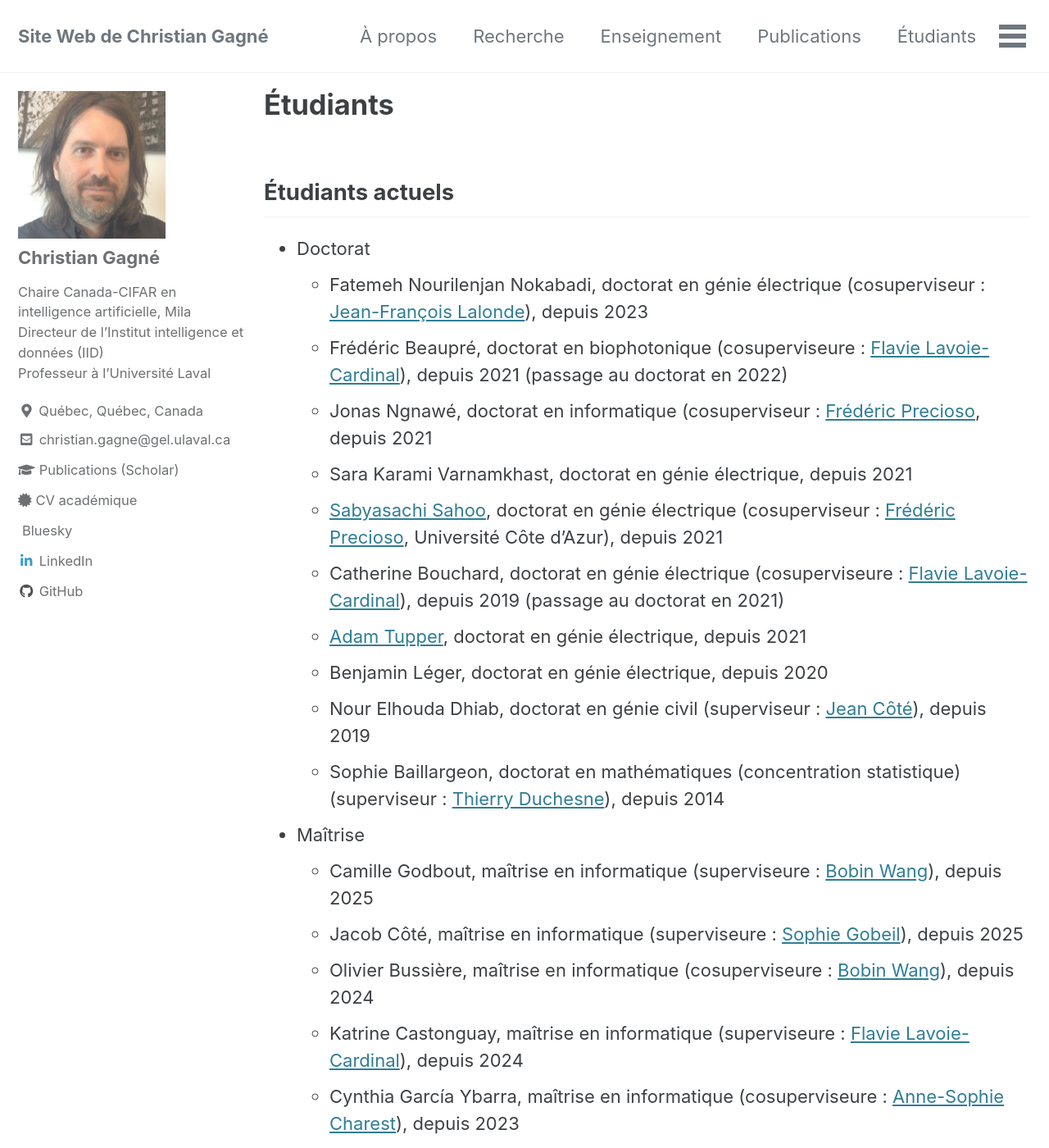
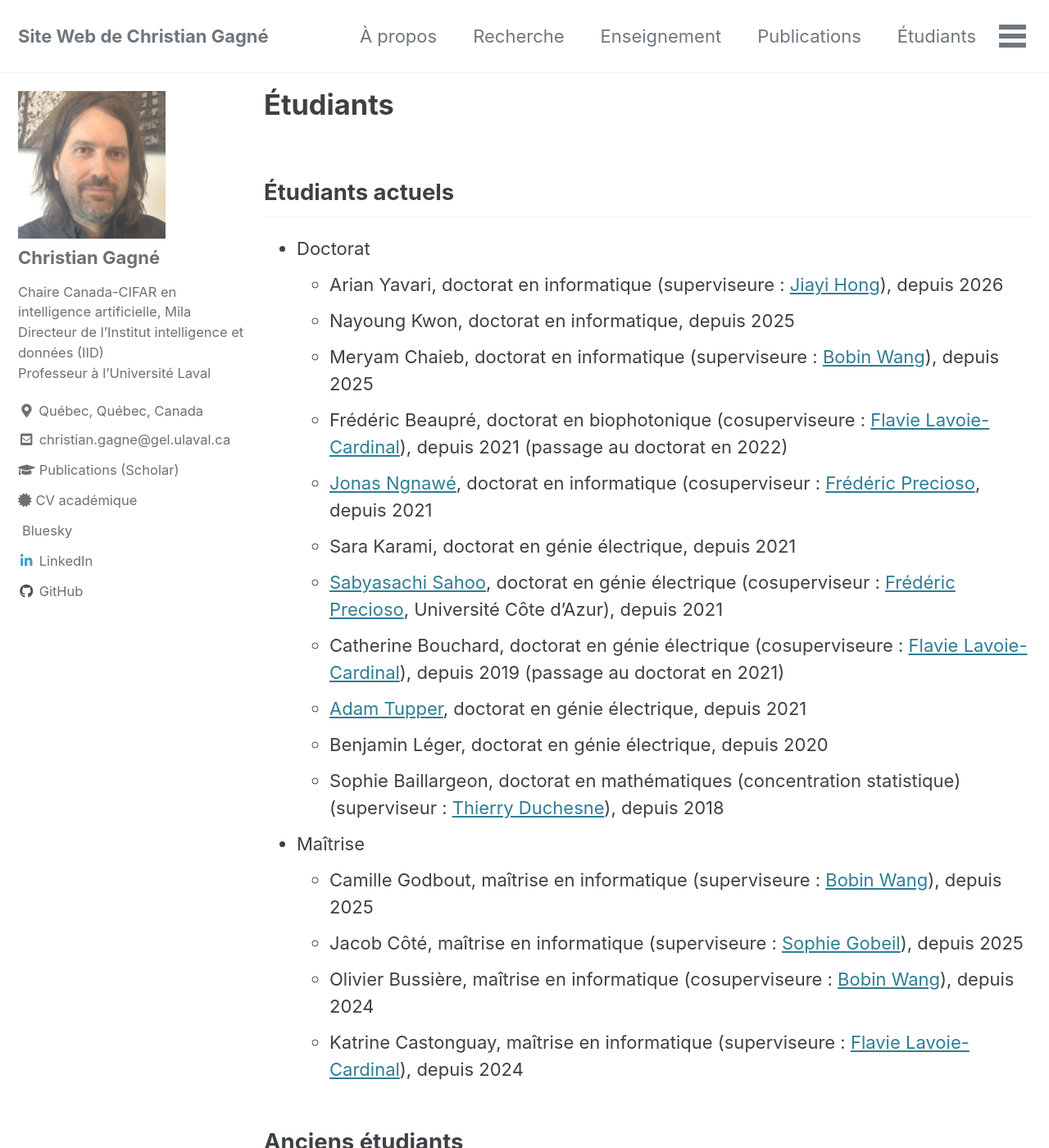
Before and after one commit to chgagne/chgagne.github.io, a Jekyll site: the page built from _pages/etudiants.md, in a window 1280 px wide and 1400 px high. Shown: the whole window at 82% size. Built offline with Jekyll 4.4.1, drawn with Linux system fonts in a browser that asks for light colours; cached includes are drawn as plain includes; some of the changed text lies outside the part shown.

Commit message:
Mise à jour CV jan 2026.

```diff
--- a/_pages/etudiants.md
+++ b/_pages/etudiants.md
@@ -7,29 +7,30 @@ title: "Étudiants"
 ## Étudiants actuels
 
 - Doctorat
-    - Fatemeh Nourilenjan Nokabadi, doctorat en génie électrique (cosuperviseur : [Jean-François Lalonde](http://vision.gel.ulaval.ca/~jflalonde/)), depuis 2023
+    - Arian Yavari, doctorat en informatique (superviseure : [Jiayi Hong](https://jiayihong.info/)), depuis 2026
+    - Nayoung Kwon, doctorat en informatique, depuis 2025
+    - Meryam Chaieb, doctorat en informatique (superviseure : [Bobin Wang](https://www.fsg.ulaval.ca/corps-professoral/bobin-wang)), depuis 2025
     - Frédéric Beaupré, doctorat en biophotonique (cosuperviseure : [Flavie Lavoie-Cardinal](https://www.flc-lab.com/)), depuis 2021 (passage au doctorat en 2022)
-    - Jonas Ngnawé, doctorat en informatique (cosuperviseur : [Frédéric Precioso](https://www.i3s.unice.fr/~precioso/), depuis 2021
-    - Sara Karami Varnamkhast, doctorat en génie électrique, depuis 2021
+    - [Jonas Ngnawé](https://ngnawejonas.github.io/), doctorat en informatique (cosuperviseur : [Frédéric Precioso](https://www.i3s.unice.fr/~precioso/), depuis 2021
+    - Sara Karami, doctorat en génie électrique, depuis 2021
     - [Sabyasachi Sahoo](https://sabyasachis.github.io/), doctorat en génie électrique (cosuperviseur : [Frédéric Precioso](https://www.i3s.unice.fr/~precioso/), Université Côte d'Azur), depuis 2021
     - Catherine Bouchard, doctorat en génie électrique (cosuperviseure : [Flavie Lavoie-Cardinal](https://www.flc-lab.com/)), depuis 2019 (passage au doctorat en 2021)
     - [Adam Tupper](https://www.adamtupper.nz/), doctorat en génie électrique, depuis 2021
     - Benjamin Léger, doctorat en génie électrique, depuis 2020
-    - Nour Elhouda Dhiab, doctorat en génie civil (superviseur : [Jean Côté](https://jean-cote.fsg.ulaval.ca/)), depuis 2019
-    - Sophie Baillargeon, doctorat en mathématiques (concentration statistique) (superviseur : [Thierry Duchesne](https://www.fsg.ulaval.ca/corps-professoral/thierry-duchesne)), depuis 2014
+    - Sophie Baillargeon, doctorat en mathématiques (concentration statistique) (superviseur : [Thierry Duchesne](https://www.fsg.ulaval.ca/corps-professoral/thierry-duchesne)), depuis 2018
 - Maîtrise
     - Camille Godbout, maîtrise en informatique (superviseure : [Bobin Wang](https://www.fsg.ulaval.ca/corps-professoral/bobin-wang)), depuis 2025
     - Jacob Côté, maîtrise en informatique (superviseure : [Sophie Gobeil](https://sophie-gobeil.fsg.ulaval.ca/)), depuis 2025
     - Olivier Bussière, maîtrise en informatique (cosuperviseure : [Bobin Wang](https://www.fsg.ulaval.ca/corps-professoral/bobin-wang)), depuis 2024
     - Katrine Castonguay, maîtrise en informatique (superviseure : [Flavie Lavoie-Cardinal](https://www.flc-lab.com/)), depuis 2024
-    - Cynthia García Ybarra, maîtrise en informatique (cosuperviseure : [Anne-Sophie Charest](https://www.fsg.ulaval.ca/corps-professoral/anne-sophie-charest)), depuis 2023
 
 ## Anciens étudiants
 
 - Doctorat
+    - [Fatemeh Nourilenjan Nokabadi](https://fatemehn.github.io/), [*Adversarial Robustness of Learning-based Single Object Trackers*](https://hdl.handle.net/20.500.11794/176643), doctorat en génie électrique (cosuperviseur : [Jean-François Lalonde](http://vision.gel.ulaval.ca/~jflalonde/)), 2025
     - [Arman Afrasiyabi](https://armanafrasiyabi.github.io/), [*Representation Learning for Few-shot Image Classification*](http://hdl.handle.net/20.500.11794/73767), doctorat en génie électrique (cosuperviseur : [Jean-François Lalonde](http://vision.gel.ulaval.ca/~jflalonde/)), 2022
     - [Changjian Shui](https://cjshui.github.io/), [*Principled Deep Learning Approaches for Learning from Limited Labeled Data through Distribution Matching*](http://hdl.handle.net/20.500.11794/73028), doctorat en génie électrique (cosuperviseur: [Boyu Wang](https://sites.google.com/site/borriewang/), Western Ontario), 2022
-    - Mahdieh Abbasi, [*Toward Robust Deep Neural Networks*](http://hdl.handle.net/20.500.11794/67766), doctorat en génie électrique (cosuperviseur : [Denis Laurendeau](https://www.gelgif.ulaval.ca/departement-et-professeurs/personnel-et-professeurs/professeurs/fiche/show/laurendeau-denis/)), 2020
+    - [Mahdieh Abbasi](https://mahdaneh.github.io/), [*Toward Robust Deep Neural Networks*](http://hdl.handle.net/20.500.11794/67766), doctorat en génie électrique (cosuperviseur : [Denis Laurendeau](https://www.gelgif.ulaval.ca/departement-et-professeurs/personnel-et-professeurs/professeurs/fiche/show/laurendeau-denis/)), 2020
     - Marc-André Gardner, [*Learning to Estimate Indoor Illumination*](http://hdl.handle.net/20.500.11794/67302), doctorat en génie électrique (superviseur : [Jean-François Lalonde](http://vision.gel.ulaval.ca/~jflalonde/)), 2020
     - Karol Lina Lopez, [*A Machine Learning Approach for the Smart Charging of Electric Vehicles*](http://hdl.handle.net/20.500.11794/34741), doctorat en génie électrique, 2019
     - [Julien-Charles Lévesque](https://sites.google.com/site/levesquejc/home), [*Bayesian Hyperparameter Optimization: Overfitting, Ensembles and Conditional Spaces*](http://hdl.handle.net/20.500.11794/28364), doctorat en génie électrique (cosuperviseur : [Robert Sabourin](http://profs.etsmtl.ca/rsabourin/), ÉTS Montréal), 2018
@@ -39,8 +40,9 @@ title: "Étudiants"
     - Zahra Toony, [*Extracting Structured Models From Raw Scans of Manufactured Objects: A Step Towards Embedded Intelligent Handheld 3D Scanning*](http://hdl.handle.net/20.500.11794/26270), doctorat en génie électrique (superviseur : [Denis Laurendeau](https://www.gelgif.ulaval.ca/departement-et-professeurs/personnel-et-professeurs/professeurs/fiche/show/laurendeau-denis/)), 2015
     - François-Michel De Rainville, [*Placement interactif de capteurs mobiles dans des environnements tridimensionnels non convexes*](http://hdl.handle.net/20.500.11794/25896), doctorat en génie électrique (cosuperviseur : [Denis Laurendeau](https://www.gelgif.ulaval.ca/departement-et-professeurs/personnel-et-professeurs/professeurs/fiche/show/laurendeau-denis/)), 2015
     - [Meysam Argany](https://profile.ut.ac.ir/en/~argany), [*Development of a GIS-based method for sensor network deployment and coverage optimization*](http://hdl.handle.net/20.500.11794/25829), doctorat en sciences géomatiques (superviseur : [Mir Abolfazl Mostafavi](https://www.scg.ulaval.ca/mir-abolfazl-mostafavi)), 2015
-    - Darwin Brochero, [*Hydroinformatics and diversity in hydrological ensemble prediction systems*](http://hdl.handle.net/20.500.11794/24547), doctorat en génie des eaux (superviseur : [François Anctil](https://www.gci.ulaval.ca/departement-et-professeurs/professeurs-et-personnel/professeurs/fiche/show/anctil-francois/)), 2013
+    - Darwin Brochero, [*Hydroinformatics and Diversity in Hydrological Ensemble Prediction Systems*](http://hdl.handle.net/20.500.11794/24547), doctorat en génie des eaux (superviseur : [François Anctil](https://www.gci.ulaval.ca/departement-et-professeurs/professeurs-et-personnel/professeurs/fiche/show/anctil-francois/)), 2013
 - Maîtrise
+    - Cynthia García Ybarra, [*Adversarial Random Forest for Synthetic Electronic Health Records Generation*](https://hdl.handle.net/20.500.11794/174783), maîtrise en informatique (cosuperviseure : [Anne-Sophie Charest](https://www.fsg.ulaval.ca/corps-professoral/anne-sophie-charest)), 2025
     - Antoine Séverin Ollier, [*Développement d'un module de détection hyperspectrale et résolu dans le temps pour la microscopie STED*](https://hdl.handle.net/20.500.11794/152643), maîtrise en génie électrique (superviseure: [Flavie Lavoie-Cardinal](https://www.flc-lab.com/)), 2024
     - Thomas Philippon, [*Robustesse des mécanismes de défense adverse basés sur les ensembles de réseaux de neurones*](http://hdl.handle.net/20.500.11794/117064), maîtrise en génie électrique, 2023
     - Cyril Blanc, [*Caractérisation automatique d'immeuble depuis une image de façade*](http://hdl.handle.net/20.500.11794/73352), maîtrise en génie électrique (superviseur : [Jean-François Lalonde](http://vision.gel.ulaval.ca/~jflalonde/)), 2022
@@ -48,7 +50,7 @@ title: "Étudiants"
     - Gabriel Leclerc, [*Apprendre de données positives et non étiquetées: application à la segmentation et la détection d’événements calciques*](http://hdl.handle.net/20.500.11794/69813), maîtrise en génie électrique (cosuperviseure : [Flavie Lavoie-Cardinal](https://www.flc-lab.com/)), 2021
     - [Hugo Siqueira Gomes](https://hugodovs.github.io/), [*Meta Learning for Population-Based Algorithms in Black-box Optimization*](http://hdl.handle.net/20.500.11794/68764), maîtrise en génie électrique, 2021
     - [Louis-Émile Robitaille](https://l3robot.github.io/), [*Réseaux de neurones pour l’apprentissage de la préférence en microscopie super-résolution*](http://hdl.handle.net/20.500.11794/68744), maîtrise en génie électrique (cosuperviseures : [Audrey Durand](https://audur2.ift.ulaval.ca/) et [Flavie Lavoie-Cardinal](https://www.flc-lab.com/)), 2021
-    - Sébastien De Blois, [*Deep learning with multiple modalities: making the most out of available data*](http://hdl.handle.net/20.500.11794/67130), maîtrise en génie électrique, 2020
+    - Sébastien De Blois, [*Deep Learning with Multiple Modalities: Making the Most Out of Available Data*](http://hdl.handle.net/20.500.11794/67130), maîtrise en génie électrique, 2020
     - El Mehdi Megder, [*Approches basées sur l'apprentissage automatique pour l'anticipation de la qualité d'usinage de pièces métalliques*](http://hdl.handle.net/20.500.11794/40345), maîtrise en informatique (superviseur : [Jonathan Gaudreault](https://www.ift.ulaval.ca/departement-et-professeurs/professeurs-et-personnel/professeurs-reguliers/fiche/show/gaudreault-jonathan/)), 2020
     - Marc-André Gardner, [*Contrôle de la croissance de la taille des individus en programmation génétique*](http://hdl.handle.net/20.500.11794/25386), maîtrise en génie électrique (cosuperviseur : [Marc Parizeau](https://www.gelgif.ulaval.ca/departement-et-professeurs/personnel-et-professeurs/professeurs/fiche/show/parizeau-marc/)), 2014
     - Kevin Tanguy, [*Modélisation et optimisation de la recharge bidirectionnelle de véhicules électriques : application à la régulation électrique d'un complexe immobilier*](http://hdl.handle.net/20.500.11794/24591), maîtrise en génie électrique (cosuperviseur : Maxime Dubois), 2013
```
Also changed, not shown: _pages/index.md (+2 -3 lines).
